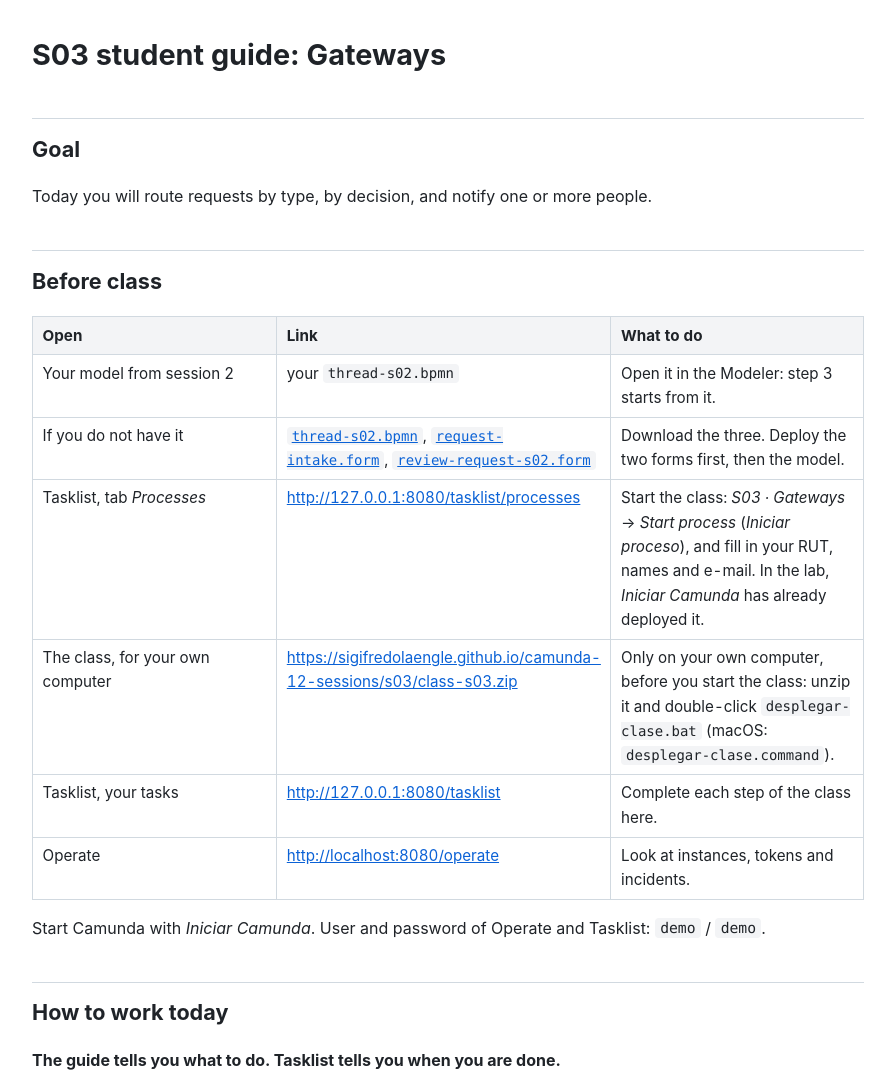
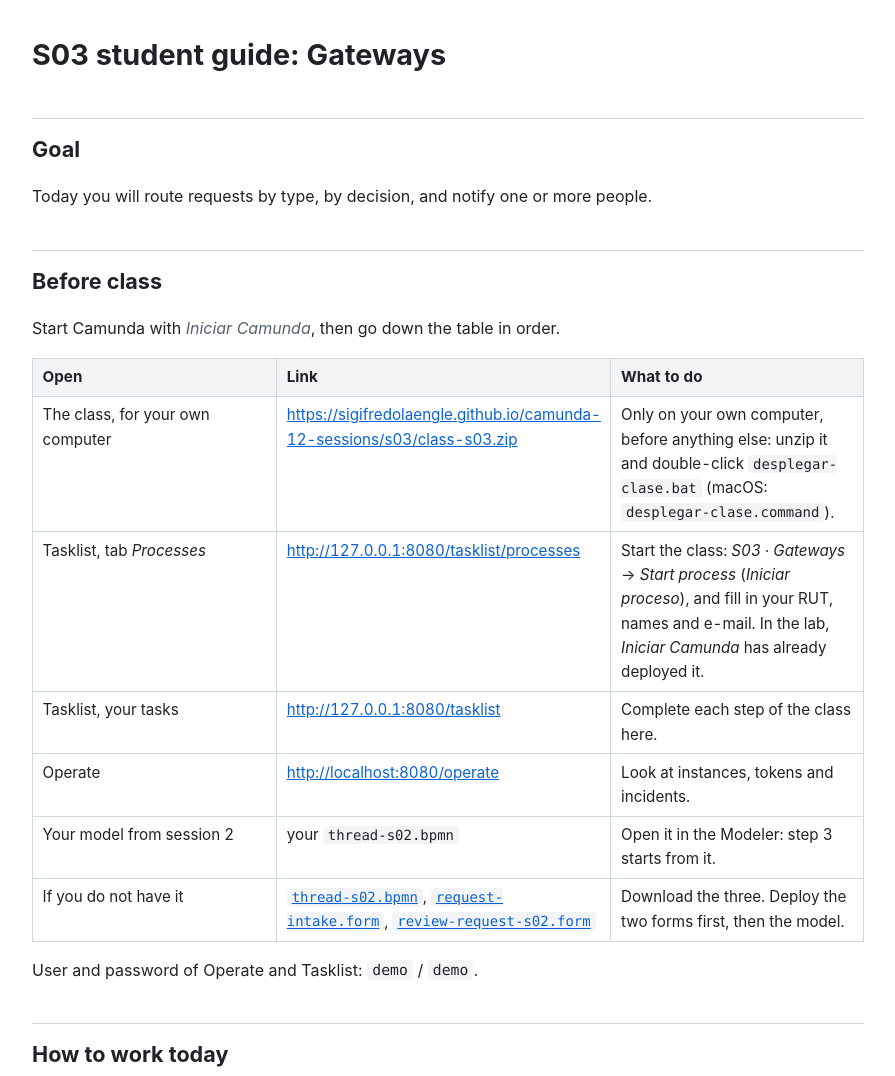
Before and after one commit to sigifredolaengle/camunda-12-sessions, a plain HTML site: page s03/index.html in a window 1280 px wide. Shown: the top 1076 px of the page, without its empty margins (192-1087 px from the left). Drawn offline with Linux system fonts and the light colour scheme.

Commit message:
Session 3 guide: Before class rows in the order of use

```diff
--- a/s03/index.html
+++ b/s03/index.html
@@ -219,6 +219,8 @@ figcaption { display: none; }
 <p>Today you will route requests by type, by decision, and notify one or
 more people.</p>
 <h2 id="before-class">Before class</h2>
+<p>Start Camunda with <em>Iniciar Camunda</em>, then go down the table
+in order.</p>
 <table>
 <colgroup>
 <col style="width: 33%" />
@@ -234,14 +236,11 @@ more people.</p>
 </thead>
 <tbody>
 <tr>
-<td>Your model from session 2</td>
-<td>your <code>thread-s02.bpmn</code></td>
-<td>Open it in the Modeler: step 3 starts from it.</td>
-</tr>
-<tr>
-<td>If you do not have it</td>
-<td><a href="files/thread-s02.bpmn" download><code>thread-s02.bpmn</code></a>, <a href="files/request-intake.form" download><code>request-intake.form</code></a>, <a href="files/review-request-s02.form" download><code>review-request-s02.form</code></a></td>
-<td>Download the three. Deploy the two forms first, then the model.</td>
+<td>The class, for your own computer</td>
+<td><a href="https://sigifredolaengle.github.io/camunda-12-sessions/s03/class-s03.zip" class="uri">https://sigifredolaengle.github.io/camunda-12-sessions/s03/class-s03.zip</a></td>
+<td>Only on your own computer, before anything else: unzip it and
+double-click <code>desplegar-clase.bat</code> (macOS:
+<code>desplegar-clase.command</code>).</td>
 </tr>
 <tr>
 <td>Tasklist, tab <em>Processes</em></td>
@@ -249,13 +248,6 @@ more people.</p>
 <td>Start the class: <em>S03 · Gateways</em> → <em>Start process</em>
 (<em>Iniciar proceso</em>), and fill in your RUT, names and e-mail. In
 the lab, <em>Iniciar Camunda</em> has already deployed it.</td>
-</tr>
-<tr>
-<td>The class, for your own computer</td>
-<td><a href="https://sigifredolaengle.github.io/camunda-12-sessions/s03/class-s03.zip" class="uri">https://sigifredolaengle.github.io/camunda-12-sessions/s03/class-s03.zip</a></td>
-<td>Only on your own computer, before you start the class: unzip it and
-double-click <code>desplegar-clase.bat</code> (macOS:
-<code>desplegar-clase.command</code>).</td>
 </tr>
 <tr>
 <td>Tasklist, your tasks</td>
@@ -267,10 +259,20 @@ double-click <code>desplegar-clase.bat</code> (macOS:
 <td><a href="http://localhost:8080/operate" class="uri">http://localhost:8080/operate</a></td>
 <td>Look at instances, tokens and incidents.</td>
 </tr>
+<tr>
+<td>Your model from session 2</td>
+<td>your <code>thread-s02.bpmn</code></td>
+<td>Open it in the Modeler: step 3 starts from it.</td>
+</tr>
+<tr>
+<td>If you do not have it</td>
+<td><a href="files/thread-s02.bpmn" download><code>thread-s02.bpmn</code></a>, <a href="files/request-intake.form" download><code>request-intake.form</code></a>, <a href="files/review-request-s02.form" download><code>review-request-s02.form</code></a></td>
+<td>Download the three. Deploy the two forms first, then the model.</td>
+</tr>
 </tbody>
 </table>
-<p>Start Camunda with <em>Iniciar Camunda</em>. User and password of
-Operate and Tasklist: <code>demo</code> / <code>demo</code>.</p>
+<p>User and password of Operate and Tasklist: <code>demo</code> /
+<code>demo</code>.</p>
 <h2 id="how-to-work-today">How to work today</h2>
 <p><strong>The guide tells you what to do. Tasklist tells you when you
 are done.</strong></p>
```
